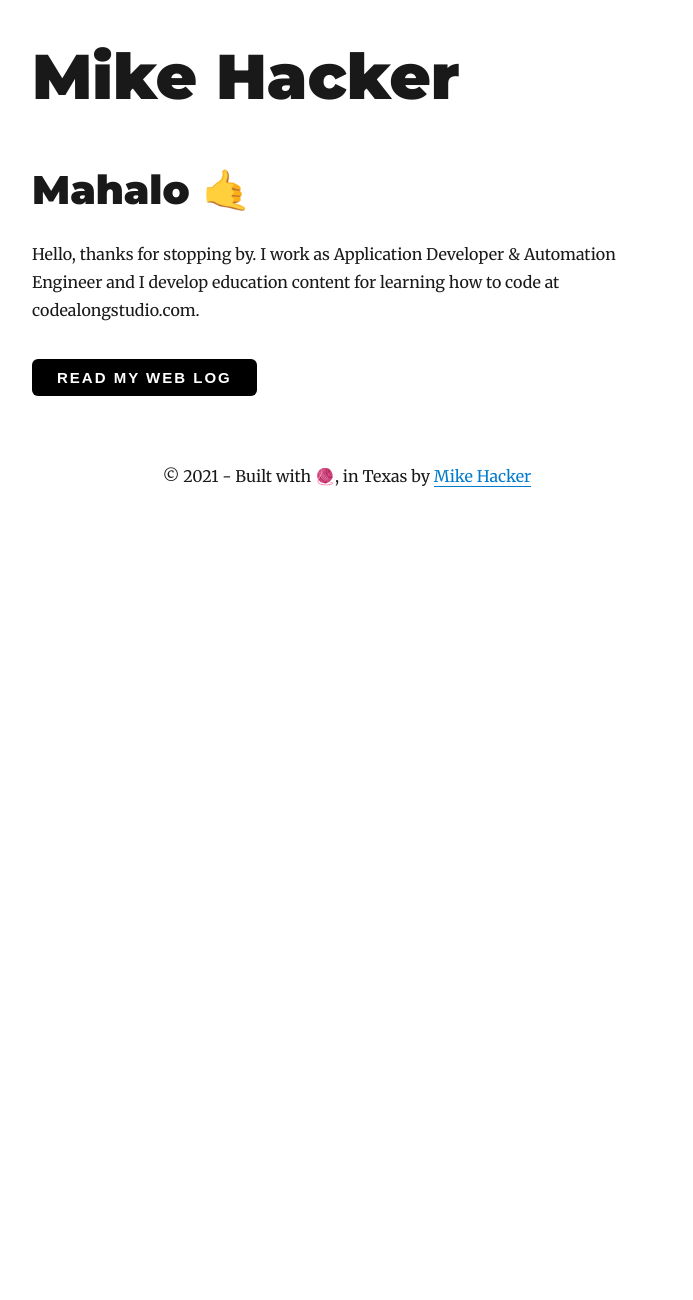
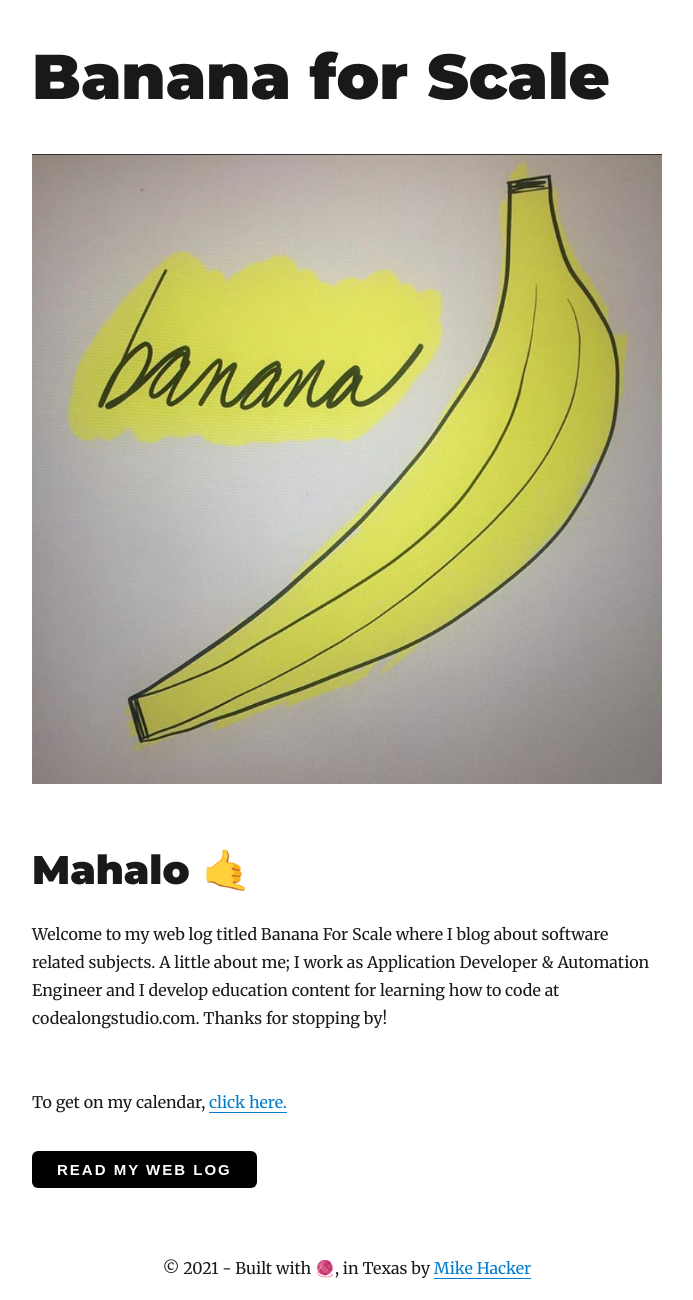
Before and after one commit to bfs-io/banana-for-scale, a Gatsby site: page / in a window 1280 px wide. Shown: the whole page, without its empty margins (293-986 px from the left). Before the commit the page ends 800 px from the top, so only its background shows below. Built offline with nearby package versions, Linux system fonts and the light colour scheme; Gatsby itself is replaced by a stand-in of ours; some packages are replaced by stand-ins of ours.

Commit message:
update title, add link

```diff
--- a/gatsby-config.js
+++ b/gatsby-config.js
@@ -4,7 +4,7 @@ module.exports = {
     title: `Banana For Scale`,
     author: `Mike Hacker`,
     description: `My Blog. Titled: Banana For Scale`,
-    siteUrl: `https://bananaforscale.netlify.com/`,
+    siteUrl: `https://mikehacker.dev/`,
     social: {
       twitter: `killscreenmike`,
     },
--- a/src/pages/index.js
+++ b/src/pages/index.js
@@ -7,7 +7,7 @@ import Button from "../components/button"
 
 class IndexPage extends React.Component {
   render() {
-    const siteTitle = "Mike Hacker"
+    const siteTitle = "Banana for Scale"
 
     return (
       <Layout location={this.props.location} title={siteTitle}>
@@ -21,14 +21,16 @@ class IndexPage extends React.Component {
             `web development`,
           ]}
         />
-        {/* <img style={{ margin: 0 }} src="./mike_hacker.jpg" /> */}
+        <img style={{ margin: 0 }} src="./banana.jpg" />
         <h1>
           Mahalo{" "}
           <span role="img" aria-label="hang ten emoji">
             🤙
           </span>
         </h1>
-        <p>Hello, thanks for stopping by. I work as Application Developer & Automation Engineer and I develop education content for learning how to code at codealongstudio.com.</p>
+        <p>Welcome to my web log titled Banana For Scale where I blog about software related subjects. A little about me; I work as Application Developer & Automation Engineer and I develop education content for learning how to code at codealongstudio.com. Thanks for stopping by!</p>
+        <br></br>
+        <p>To get on my calendar, <a href="https://calendly.com/mikehacker">click here.</a></p>
         <Link to="/blog/">
           <Button marginTop="35px">Read My Web Log</Button>
         </Link>
```
